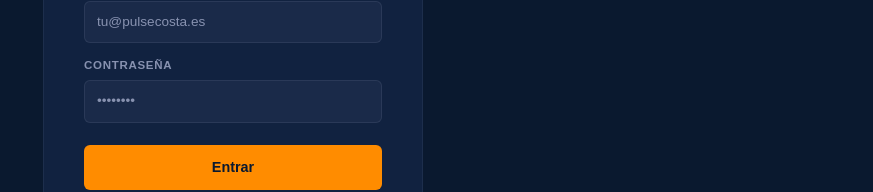
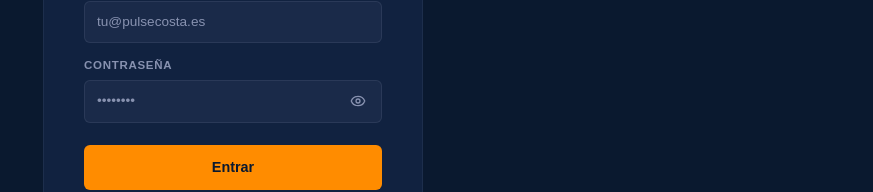
Before and after one commit to CastDuart/pulsecosta-crm, a React (Vite) app: page /login in a window 1280 px wide. Shown: the part 346-538 px from the top of the page, without its empty margins (407-1280 px from the left). Built offline with nearby package versions, Linux system fonts and the light colour scheme; no server answers.

Commit message:
feat: password eye toggle in login + dist/ included in git for VPS deploy

```diff
--- a/src/pages/Login.tsx
+++ b/src/pages/Login.tsx
@@ -1,5 +1,6 @@
 import { useState, type FormEvent } from 'react';
 import { useNavigate } from 'react-router-dom';
+import { Eye, EyeOff } from 'lucide-react';
 import { useAuth } from '../context/AuthContext';
 import { useLang } from '../context/LangContext';
 
@@ -11,6 +12,7 @@ export default function Login() {
   const [password, setPassword] = useState('');
   const [loading, setLoading] = useState(false);
   const [error, setError] = useState('');
+  const [showPwd, setShowPwd] = useState(false);
 
   const handleSubmit = async (e: FormEvent) => {
     e.preventDefault();
@@ -61,14 +63,30 @@ export default function Login() {
           </div>
           <div className="form-field">
             <label className="form-label">{lang === 'en' ? 'Password' : 'Contraseña'}</label>
+            <div style={{ position: 'relative' }}>
               <input
                 className="form-input"
-              type="password"
+                type={showPwd ? 'text' : 'password'}
                 value={password}
                 onChange={e => setPassword(e.target.value)}
                 placeholder="••••••••"
                 autoComplete="current-password"
+                style={{ paddingRight: 44 }}
               />
+              <button
+                type="button"
+                onClick={() => setShowPwd(v => !v)}
+                style={{
+                  position: 'absolute', right: 12, top: '50%', transform: 'translateY(-50%)',
+                  background: 'none', border: 'none', cursor: 'pointer',
+                  color: 'var(--gris)', padding: 4, display: 'flex', alignItems: 'center',
+                }}
+                tabIndex={-1}
+                aria-label={showPwd ? 'Ocultar contraseña' : 'Mostrar contraseña'}
+              >
+                {showPwd ? <EyeOff size={16} /> : <Eye size={16} />}
+              </button>
+            </div>
           </div>
 
           {error && (
```
Also changed, not shown: 7 other files (tests, documents, lock files or other folders). Lines whose indentation alone changed are shown as unchanged.
